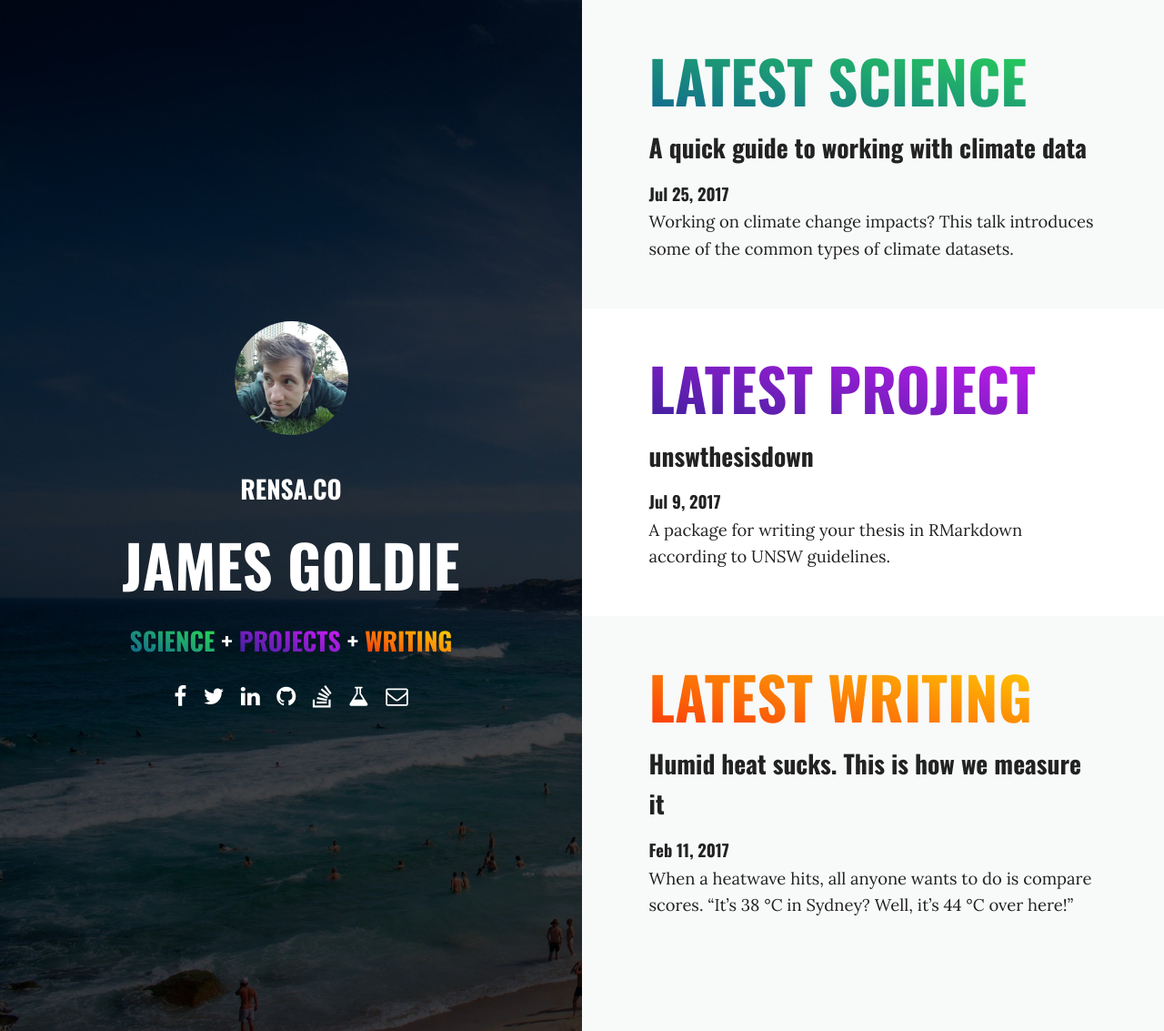
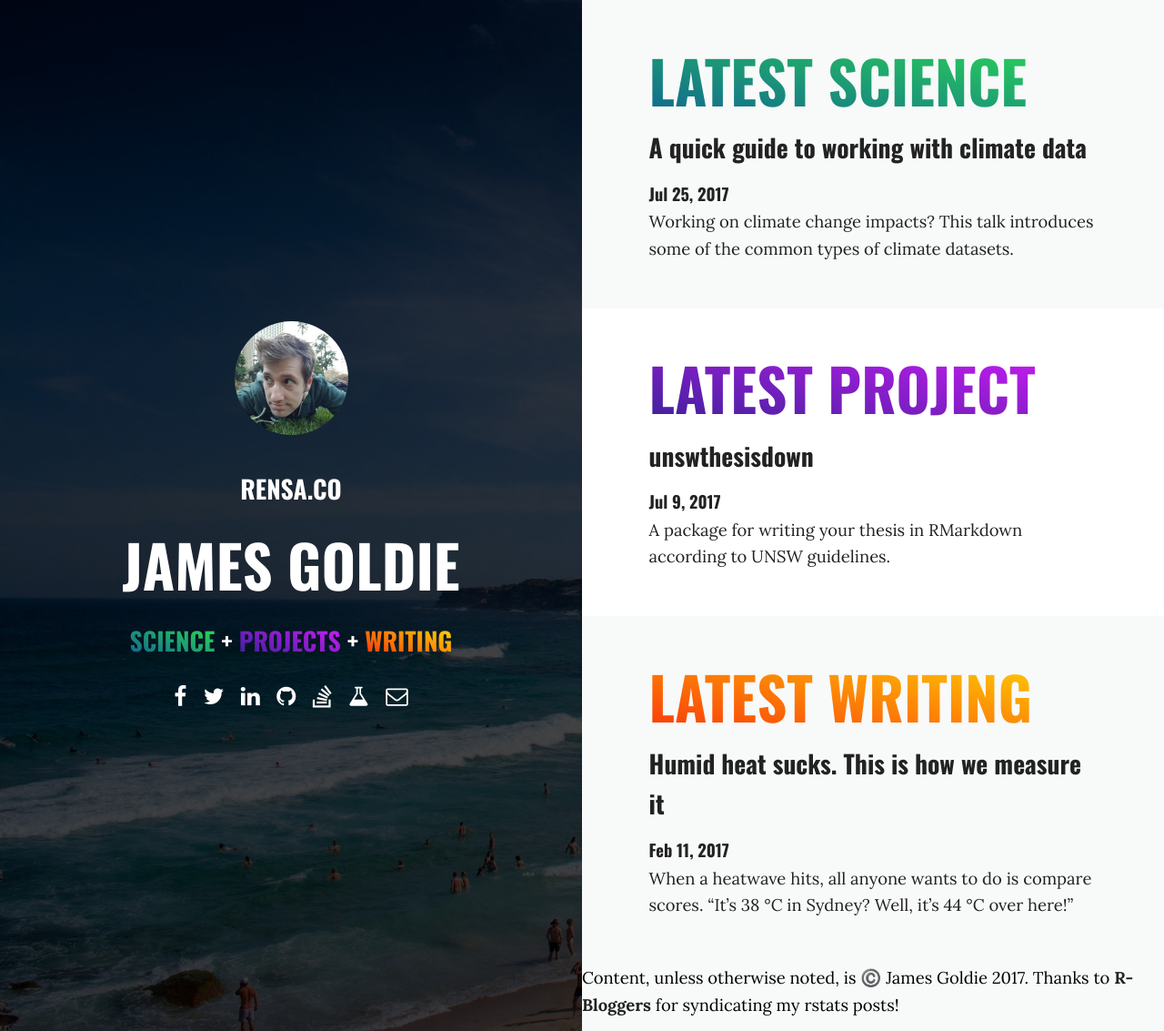
Before and after one commit to rensa/rensa.github.io, a Jekyll site: the page built from index.html, in a window 1280 px wide and 1133 px high. Shown: the whole window at 91% size. Built offline with Jekyll 4.4.1, drawn with Linux system fonts in a browser that asks for light colours; nearby versions of some CDN libraries.

Commit message:
Add a home page footer (mostly for r-bloggers syndication notice)

```diff
--- a/index.html
+++ b/index.html
@@ -3,7 +3,6 @@ layout: default
 ---
 <section class="previews">
   <div>
-
     <div class="previews__container">
       <div class="profile__img home">
         <figure class="absolute-bg" style="background-image: url('{{ site.url }}/{{ site.profile_img }}');"></figure>
@@ -25,7 +24,6 @@ layout: default
         href="#latest"></a>
     </div>
   </div>
-
   <div>
     <div class="tab" id="latest">
       <ul itemscope itemtype="http://schema.org/Blog">
@@ -62,7 +60,9 @@ layout: default
 
       </ul>
     </div>
-
+    <footer>
+      <p>Content, unless otherwise noted, is ©️ James Goldie {{ 'now' | date: "%Y" }}. Thanks to <a href="https://www.r-bloggers.com">R-Bloggers</a> for syndicating my rstats posts!</p>
+    </footer>
   </div>
 
 </section>
```
